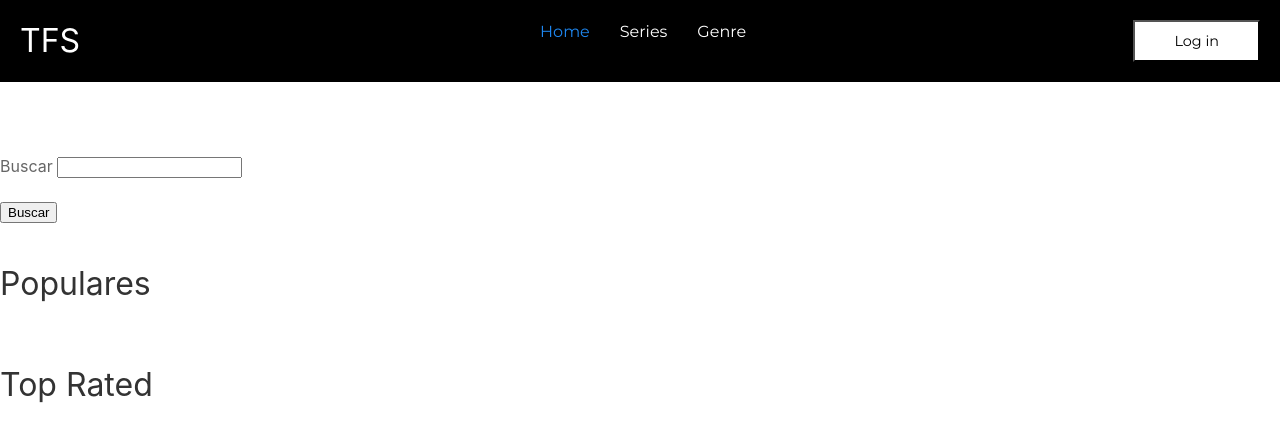
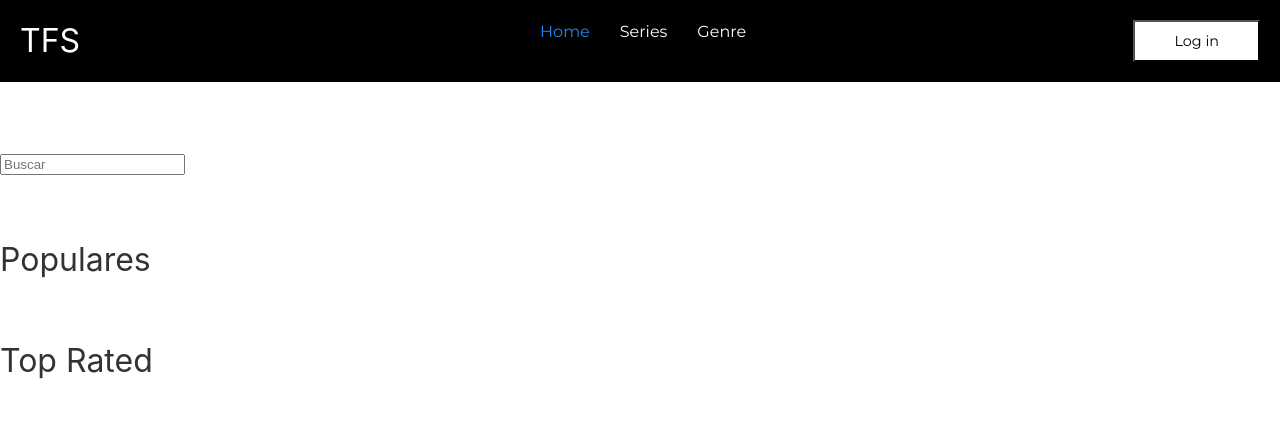
Before and after one commit to dgiesenow/Repositorio1, a plain HTML site: page index.html in a window 1280 px wide. Drawn offline with nearby package versions, Linux system fonts and the light colour scheme; no server answers.

Commit message:
push segundo de las cosas de ayer con arreglos en la barra de navegacion

```diff
--- a/index.html
+++ b/index.html
@@ -43,8 +43,7 @@
          <!--<button class="searchbtn" type="submit"> Search </button>
      </form> -->
      <form action= "resultados.html" method="GET" class="searchForm">
-     		<label>Buscar</label>
-     		<input type="text" name="search_word" id="search_word" aria-label="search">
+     		<input type="text" name="search_word" id="search_word" aria-label="search" placeholder="Buscar">
      		<br>
 
      		<!-- <label></label> Categorías:</label>
@@ -56,7 +55,6 @@
           </option>
      		</select> -->
      		<br>
-     		<button type="submit">Buscar</button>
      	</form>
      	<script src="js/buscador.js"></script>
     </div>
```
